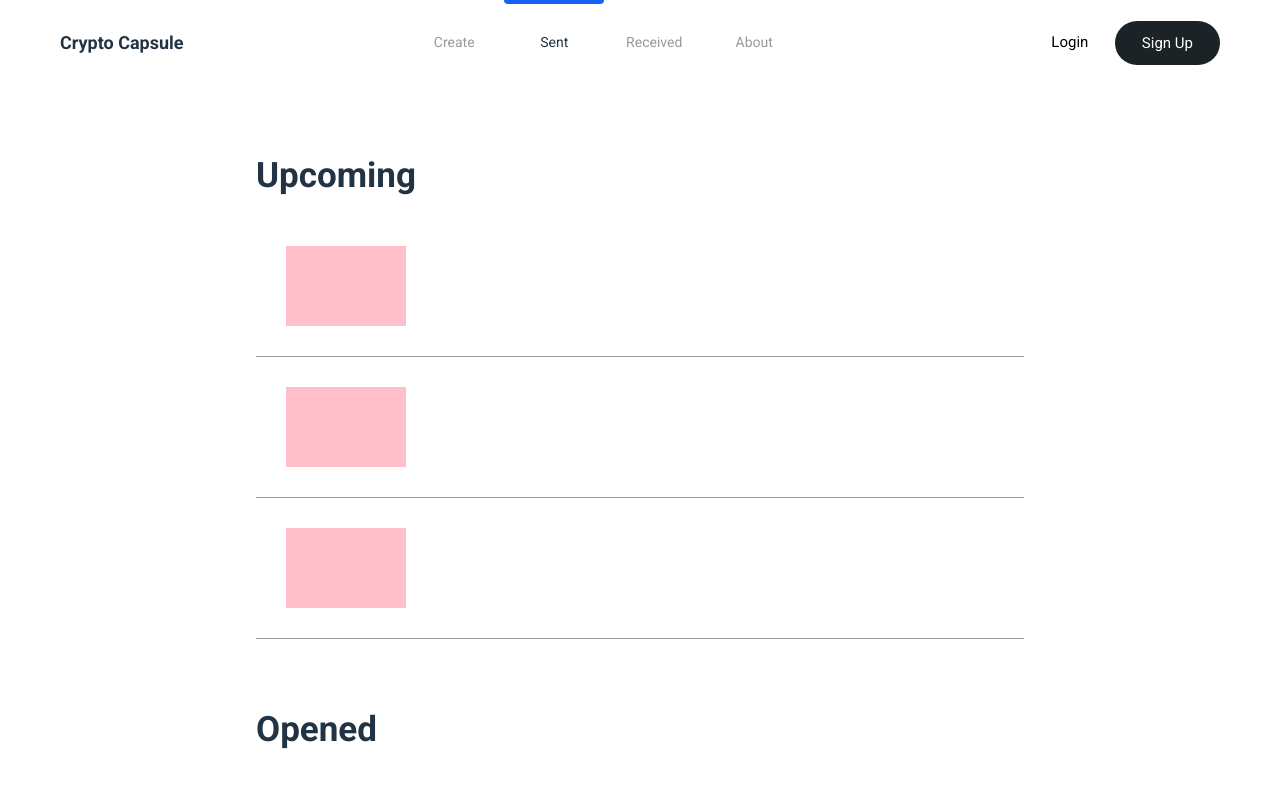
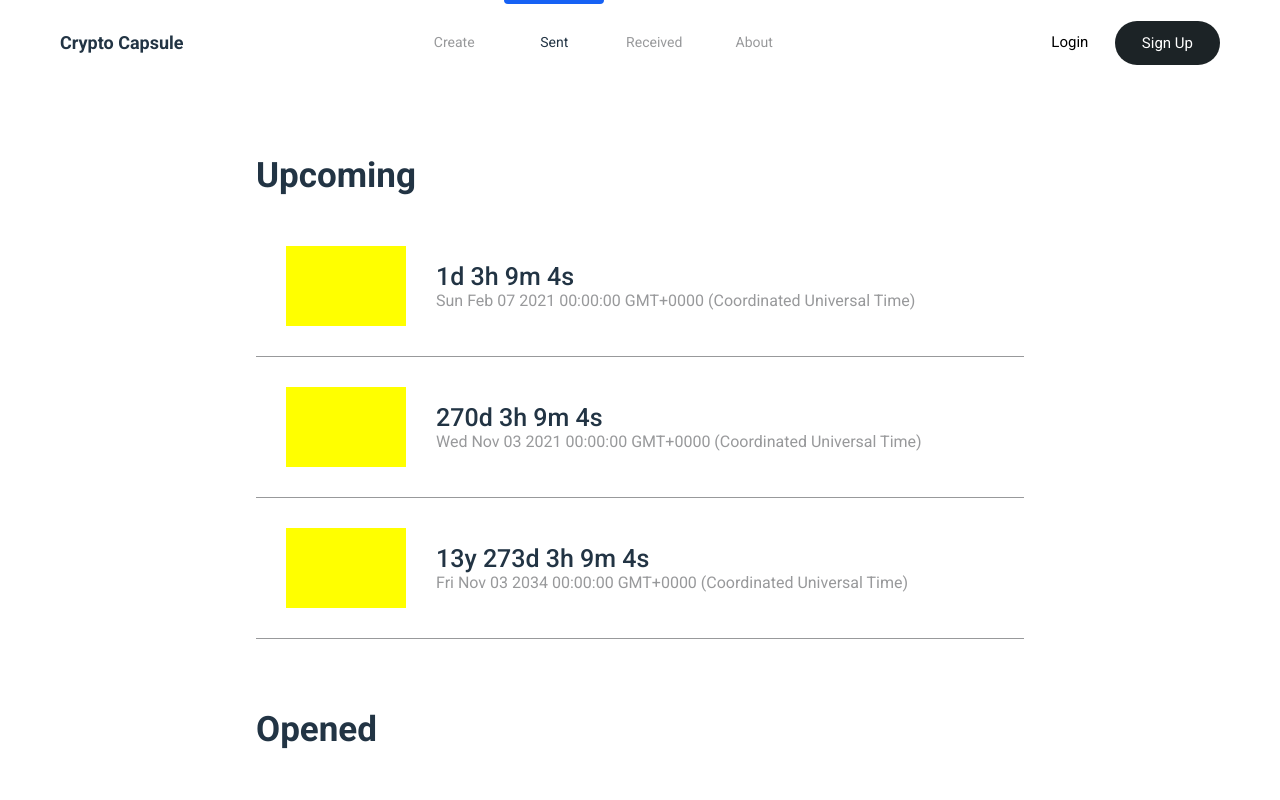
Before and after one commit to chase-manning/crypto-capsule, a React (Create React App) app in the folder website/: page /sent in a window 1280 px wide. Shown: the top 800 px of the page. Built offline with nearby package versions, Linux system fonts and the light colour scheme.

Commit message:
:rocket: add capsule countdown

```diff
--- a/website/src/components/Capsule.tsx
+++ b/website/src/components/Capsule.tsx
@@ -1,4 +1,4 @@
-import React from "react";
+import React, { useEffect, useRef, useState } from "react";
 import styled from "styled-components";
 
 export type CapsuleType = {
@@ -13,6 +13,7 @@ const StyledCapsule = styled.div`
   padding: 30px;
   display: flex;
   justify-content: space-between;
+  align-items: center;
   border-bottom: solid 1px var(--sub);
 `;
 
@@ -28,18 +29,82 @@ const ClosedImage = styled.div`
   background-color: yellow;
 `;
 
+const CountdownContainer = styled.div`
+  flex: 1;
+  display: flex;
+  flex-direction: column;
+  padding: 0 30px;
+`;
+
+const Countdown = styled.div`
+  color: var(--main);
+  font-size: 25px;
+  font-weight: 500;
+`;
+
+const OpenDate = styled.div`
+  color: var(--sub);
+  font-size: 16px;
+`;
+
 type Props = {
   capsule: CapsuleType;
 };
 
 const Capsule = (props: Props) => {
-  const now = new Date();
-  const open = props.capsule.open >= now;
+  const [now, setNow] = useState(new Date());
+  const nowRef = useRef(now);
+  nowRef.current = now;
+
+  const tick = () => {
+    setNow(
+      new Date(nowRef.current.setSeconds(nowRef.current.getSeconds() + 1))
+    );
+  };
+
+  useEffect(() => {
+    setInterval(() => tick(), 1000);
+  }, []);
+
+  const open = props.capsule.open.getTime() < nowRef.current.getTime();
+  const remaining = open
+    ? 0
+    : props.capsule.open.getTime() - nowRef.current.getTime();
+  const yearsMult = 1000 * 60 * 60 * 24 * 365;
+  const years = Math.trunc(remaining / yearsMult);
+  const daysMult = 1000 * 60 * 60 * 24;
+  const hoursMult = 1000 * 60 * 60;
+  const daysRemaining = remaining - years * yearsMult;
+  const days = Math.trunc(daysRemaining / daysMult);
+  const hoursRemaining = remaining - years * yearsMult - days * daysMult;
+  const hours = Math.trunc(hoursRemaining / hoursMult);
+  const minutesMult = 1000 * 60;
+  const minutesRemaining =
+    remaining - years * yearsMult - days * daysMult - hours * hoursMult;
+  const minutes = Math.trunc(minutesRemaining / minutesMult);
+  const secondsMult = 1000;
+  const secondsRemaining =
+    remaining -
+    years * yearsMult -
+    days * daysMult -
+    hours * hoursMult -
+    minutes * minutesMult;
+  const seconds = Math.trunc(secondsRemaining / secondsMult);
 
   return (
     <StyledCapsule>
       {open && <OpenImage />}
       {!open && <ClosedImage />}
+      <CountdownContainer>
+        <Countdown>
+          {(years > 0 ? years + "y " : "") +
+            (days > 0 ? days + "d " : "") +
+            (hours > 0 ? hours + "h " : "") +
+            (minutes > 0 ? minutes + "m " : "") +
+            (seconds > 0 ? seconds + "s" : "")}
+        </Countdown>
+        <OpenDate>{props.capsule.open.toString()}</OpenDate>
+      </CountdownContainer>
     </StyledCapsule>
   );
 };
```
